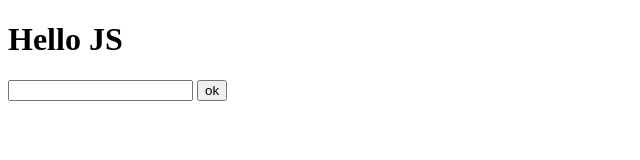
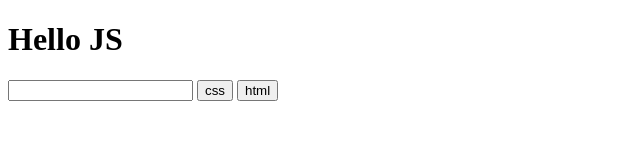
Before and after one commit to kamenetsk1yy/Javascript-practice, a plain HTML site: page index.html in a window 1280 px wide. Shown: the whole page, without its empty margins (0-640 px from the left). Drawn offline with Linux system fonts and the light colour scheme.

Commit message:
Homework4

```diff
--- a/index.html
+++ b/index.html
@@ -10,7 +10,8 @@
 
    <label>
 <input type="number" name="number">
-<button>ok</button>
+<button id="css">css</button>
+<button id="html">html</button>
    </label>
    <script src="/script.js">
       console.log("Hello World");
```
Also changed, not shown: script.js (+52 -63 lines).
